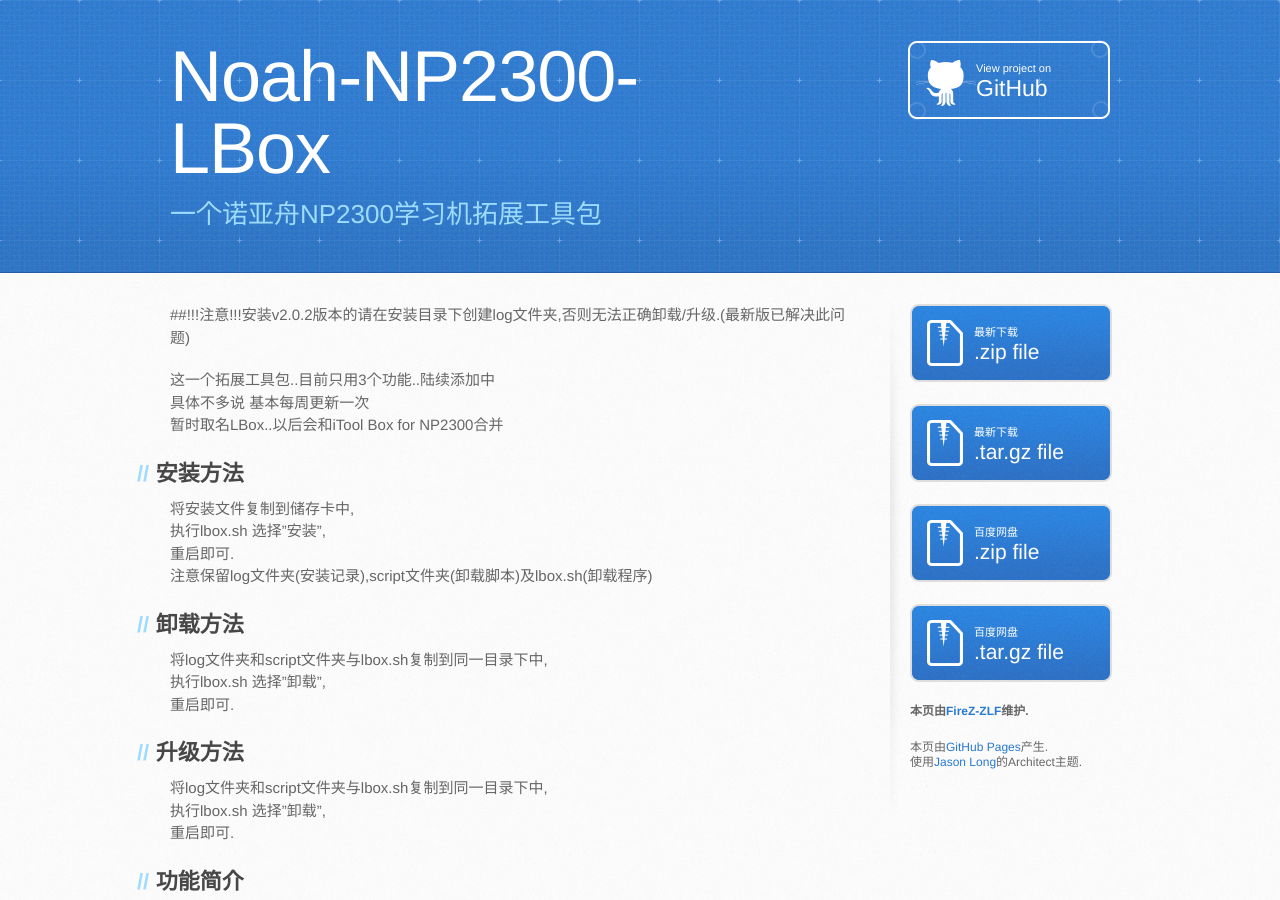
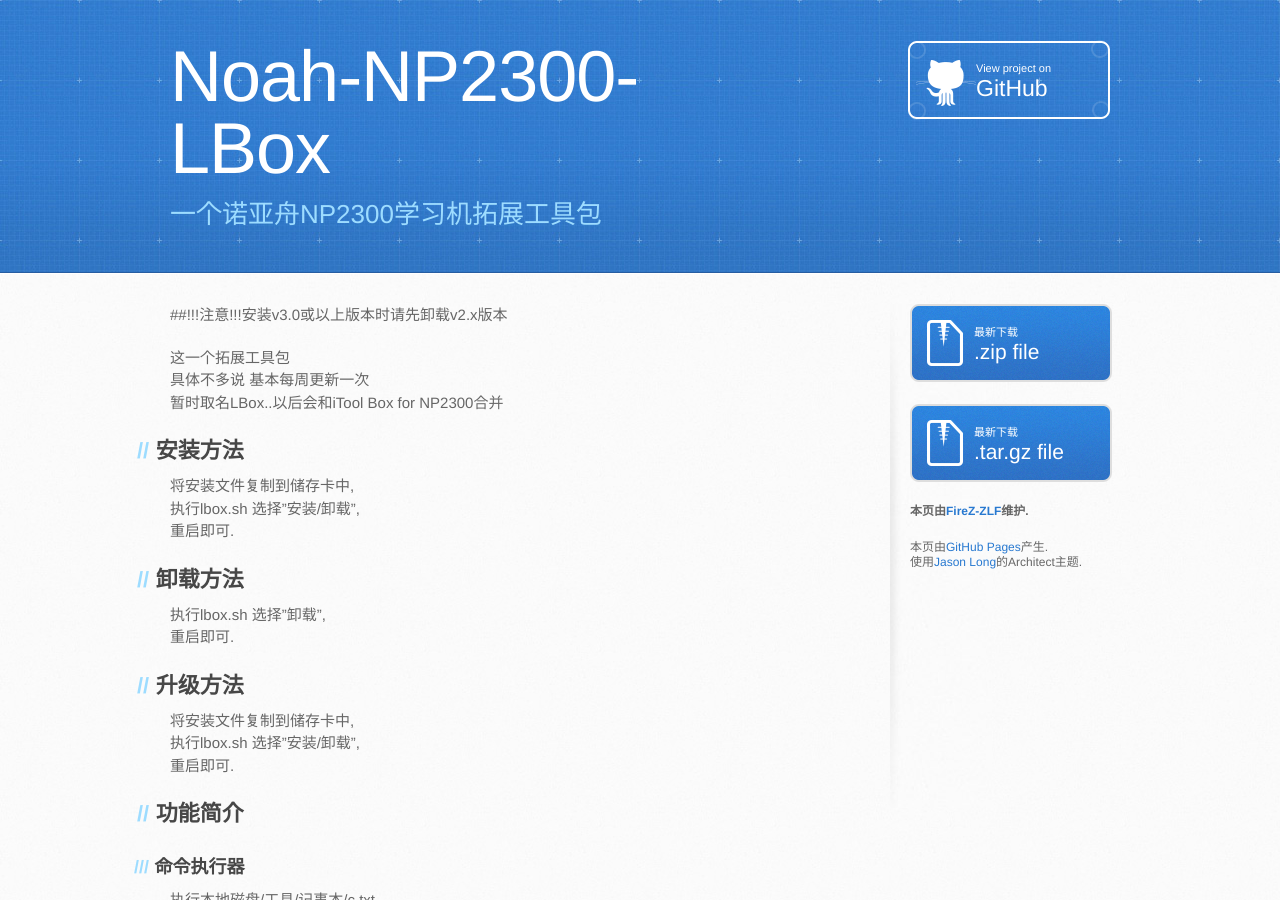
Before and after one commit to ccat3z/Noah-NP2300-LBox, a Jekyll site: the page built from index.md, in a window 1280 px wide and 900 px high. Built offline with Jekyll 4.4.1, drawn with Linux system fonts in a browser that asks for light colours; some web fonts are replaced; Markdown is read by kramdown in place of the engine named in the settings.

Commit message:
更新版本

```diff
--- a/_config.yml
+++ b/_config.yml
@@ -7,10 +7,7 @@
 title_name:             Noah-NP2300-LBox
 title_info:             一个诺亚舟NP2300学习机拓展工具包
 
-download_zip:           https://github.com/FireZ-ZLF/Noah-NP2300-LBox/zipball/master
-download_gz:            https://github.com/FireZ-ZLF/Noah-NP2300-LBox/tarball/master
-download_pan_zip:       http://pan.baidu.com/s/1eQnCdVW
-download_pan_gz:        http://pan.baidu.com/s/1jGp5KOY
+download_zip:           https://github.com/FireZ-ZLF/Noah-NP2300-LBox/archive/v3.0.zip
+download_gz:            https://github.com/FireZ-ZLF/Noah-NP2300-LBox/archive/v3.0.tar.gz
 
-version:                v2.0.2-5-g704cd2f
-version_pan:            v2.0.2-5-g704cd2f
+version:                v3.0
--- a/_layouts/index_architect.html
+++ b/_layouts/index_architect.html
@@ -40,15 +40,6 @@
             <small>最新下载</small>
             .tar.gz file
           </a>
-          <a href="{{ site.download_pan_zip }}" class="button" title="{{ site.version_pan }}">
-            <small>百度网盘</small>
-            .zip file
-          </a>
-          <a href="{{ site.download_pan_gz }}" class="button" title="{{ site.version_pan }}">
-            <small>百度网盘</small>
-            .tar.gz file
-          </a>
-
 
           <p class="repo-owner"><a href="https://github.com/FireZ-ZLF/Noah-NP2300-LBox"></a>本页由<a href="https://github.com/FireZ-ZLF">FireZ-ZLF</a>维护.</p>
           <p>本页由<a href="https://pages.github.com">GitHub Pages</a>产生.
--- a/index.md
+++ b/index.md
@@ -1,26 +1,24 @@
 ---
 layout:         index_architect
 ---
-##!!!注意!!!安装v2.0.2版本的请在安装目录下创建log文件夹,否则无法正确卸载/升级.(最新版已解决此问题)
+##!!!注意!!!安装v3.0或以上版本时请先卸载v2.x版本
 
-这一个拓展工具包..目前只用3个功能..陆续添加中
+这一个拓展工具包
 具体不多说 基本每周更新一次
 暂时取名LBox..以后会和iTool Box for NP2300合并
 
 ##安装方法
 将安装文件复制到储存卡中,
-执行lbox.sh 选择"安装",
+执行lbox.sh 选择"安装/卸载",
 重启即可.
-注意保留log文件夹(安装记录),script文件夹(卸载脚本)及lbox.sh(卸载程序)
 
 ##卸载方法
-将log文件夹和script文件夹与lbox.sh复制到同一目录下中,
 执行lbox.sh 选择"卸载",
 重启即可.
 
 ##升级方法
-将log文件夹和script文件夹与lbox.sh复制到同一目录下中,
-执行lbox.sh 选择"卸载",
+将安装文件复制到储存卡中,
+执行lbox.sh 选择"安装/卸载",
 重启即可.
 
 ##功能简介
```
